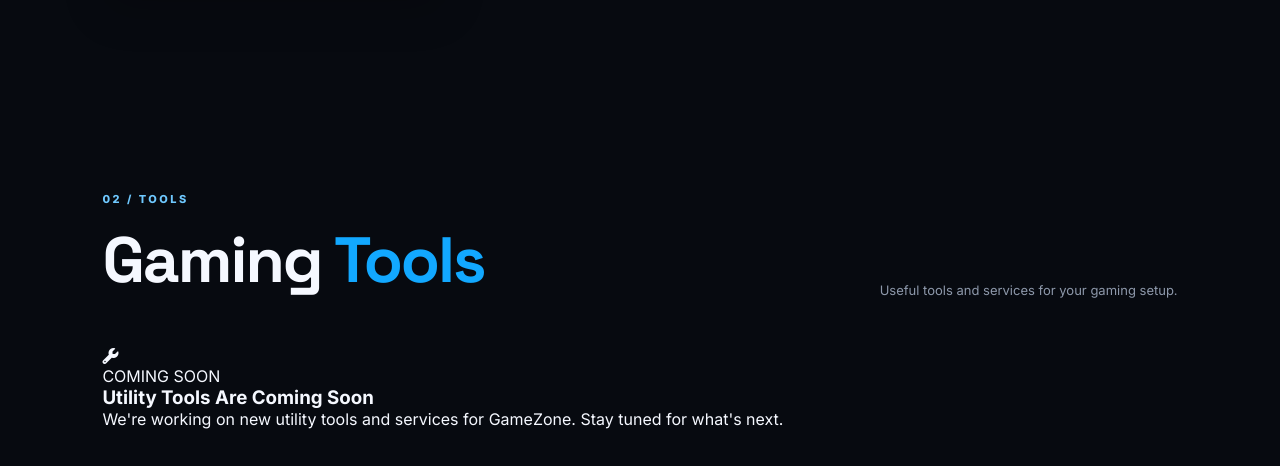
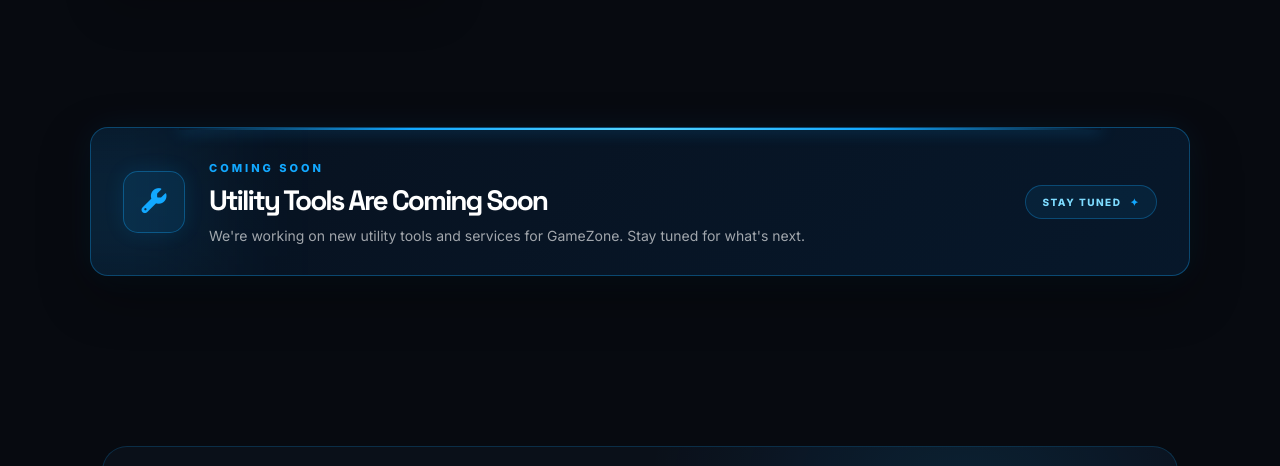
Before and after one commit to mu1-1/Gamezone, a website: page index.html in a window 1280 px wide. Shown: the part 2052-2518 px from the top of the page. Drawn offline with Linux system fonts and the light colour scheme.

Commit message:
Update index.html

```diff
--- a/index.html
+++ b/index.html
@@ -107,23 +107,28 @@
       </div>
     </section>
 
-    <section id="tools" class="section tools-section">
-      <div class="section-heading reveal">
-        <div>
-          <span class="eyebrow">02 / TOOLS</span>
-          <h2>Gaming <span>Tools</span></h2>
-        </div>
-        <p>Useful tools and services for your gaming setup.</p>
-      </div>
+    <section class="coming-soon-bar">
+  <div class="coming-soon-glow"></div>
 
-      <div class="tools-coming-soon reveal">
-        <div class="coming-icon"><i class="fa-solid fa-wrench"></i></div>
-        <span class="coming-label">COMING SOON</span>
-        <h3>Utility Tools Are Coming Soon</h3>
-        <p>We're working on new utility tools and services for GameZone. Stay tuned for what's next.</p>
-        <div class="coming-line"></div>
-      </div>
-    </section>
+  <div class="coming-soon-icon">
+    <i class="fa-solid fa-wrench"></i>
+  </div>
+
+  <div class="coming-soon-content">
+    <span class="coming-soon-label">COMING SOON</span>
+
+    <h2>Utility Tools Are Coming Soon</h2>
+
+    <p>
+      We're working on new utility tools and services for GameZone.
+      Stay tuned for what's next.
+    </p>
+  </div>
+
+  <div class="coming-soon-badge">
+    STAY TUNED <span>✦</span>
+  </div>
+</section>
 
     <section id="contact" class="section contact-section">
       <div class="contact-box reveal">
```
